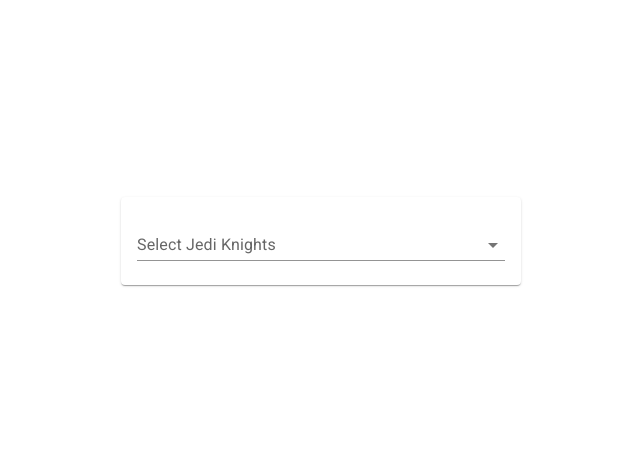
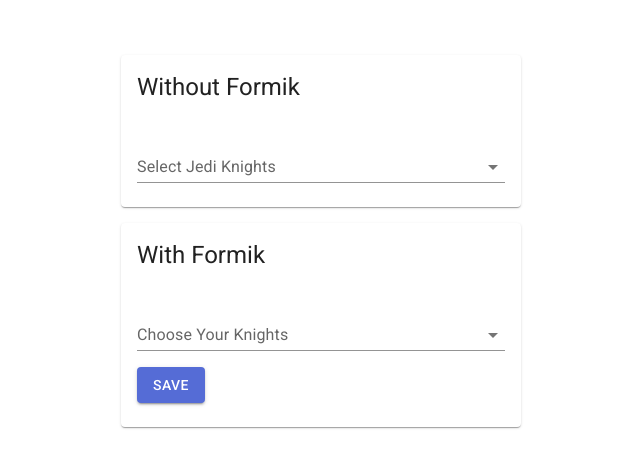
Before and after one commit to alwint3r/mui-autocomplete-formik-custom, a React (Vite) app: page / in a window 1280 px wide. Shown: the part 159-626 px from the top of the page, without its empty margins (319-959 px from the left). Built offline with nearby package versions, Linux system fonts and the light colour scheme.

Commit message:
custom autocomplete field for formik

```diff
--- a/src/App.tsx
+++ b/src/App.tsx
@@ -1,4 +1,13 @@
-import { Box, Card, CardContent } from "@mui/material";
+import {
+  Box,
+  Button,
+  Card,
+  CardContent,
+  CardHeader,
+  LinearProgress,
+} from "@mui/material";
+import { Form, Formik } from "formik";
+import CustomAutocompleteField from "./CustomAutocompleteField";
 import { jediKnights } from "./dummy_data";
 import MyAutocomplete from "./MyAutocomplete";
 
@@ -9,10 +18,51 @@
       justifyContent="center"
       alignItems="center"
       minHeight="100vh"
+      flexDirection="column"
     >
       <Card sx={{ width: 400 }}>
+        <CardHeader title="Without Formik" />
         <CardContent>
-          <MyAutocomplete options={jediKnights} label="Select Jedi Knights" />
+          <MyAutocomplete
+            options={jediKnights}
+            label="Select Jedi Knights"
+            onChange={(value) => {
+              console.log(value);
+            }}
+          />
+        </CardContent>
+      </Card>
+      <Box mt={2} />
+      <Card sx={{ width: 400 }}>
+        <CardHeader title="With Formik" />
+        <CardContent>
+          <Formik
+            initialValues={{
+              jedi_knights: [],
+            }}
+            onSubmit={(value, { setSubmitting, resetForm }) => {
+              console.log(value);
+              resetForm();
+              setSubmitting(false);
+            }}
+          >
+            {({ isSubmitting }) => (
+              <Form>
+                <CustomAutocompleteField
+                  autoCompleteProps={{
+                    options: jediKnights,
+                    label: "Choose Your Knights",
+                  }}
+                  name="jedi_knights"
+                />
+                {isSubmitting ? <LinearProgress /> : null}
+                <Box mt={2} />
+                <Button variant="contained" type="submit" color="primary">
+                  Save
+                </Button>
+              </Form>
+            )}
+          </Formik>
         </CardContent>
       </Card>
     </Box>
--- /dev/null
+++ b/src/CustomAutocompleteField.tsx
@@ -0,0 +1,24 @@
+import { useField } from "formik";
+import MyAutocomplete, { MyAutocompleteProps } from "./MyAutocomplete";
+
+interface CustomAutocompleteFieldProps {
+  autoCompleteProps: Omit<MyAutocompleteProps, "onChange" | "value">;
+  name: string;
+}
+
+function CustomAutocompleteField(props: CustomAutocompleteFieldProps) {
+  const { autoCompleteProps, name } = props;
+  const [field, meta, helpers] = useField(name);
+
+  return (
+    <div>
+      <MyAutocomplete
+        value={field.value}
+        onChange={(value) => helpers.setValue(value)}
+        {...autoCompleteProps}
+      />
+    </div>
+  );
+}
+
+export default CustomAutocompleteField;
--- a/src/MyAutocomplete.tsx
+++ b/src/MyAutocomplete.tsx
@@ -2,26 +2,56 @@
 import CheckBoxOutlineBlankIcon from "@mui/icons-material/CheckBoxOutlineBlank";
 import CheckBoxIcon from "@mui/icons-material/CheckBox";
 import { SyntheticEvent, useCallback, useState } from "react";
-import { SettingsSuggestOutlined } from "@mui/icons-material";
 
 const icon = <CheckBoxOutlineBlankIcon fontSize="small" />;
 const checkedIcon = <CheckBoxIcon fontSize="small" />;
 
-type MyAutocompleteOption = {
+export type MyAutocompleteOption = {
   label: string;
   value: string;
 };
 
-type MyAutocompleteProps = {
+export type MyAutocompleteProps = {
   options: MyAutocompleteOption[];
   label: string;
+  onChange: (value: MyAutocompleteOption | Array<MyAutocompleteOption>) => void;
+  value?: MyAutocompleteOption | Array<MyAutocompleteOption>;
 };
 
+function getValidValues(
+  provided: MyAutocompleteOption | Array<MyAutocompleteOption>,
+  options: Array<MyAutocompleteOption>
+): Array<MyAutocompleteOption> {
+  if (Array.isArray(provided)) {
+    if (provided.length < 1) {
+      return [];
+    }
+
+    const providedValues = provided.map((provided) => provided.value);
+    const optionValues = options.map((option) => option.value);
+    const validValues = providedValues.filter((provided) =>
+      optionValues.includes(provided)
+    );
+
+    return validValues.map((value) => ({
+      value,
+      label: options.find((option) => option.value === value)?.label || value,
+    }));
+  }
+
+  const optionValues = options.map((option) => option.value);
+  if (optionValues.includes(provided.value)) {
+    return [provided];
+  }
+
+  return [];
+}
+
 function MyAutocomplete(props: MyAutocompleteProps) {
-  const { options, label } = props;
-  const [selectedItems, setSelectedItems] = useState<MyAutocompleteOption[]>(
-    []
-  );
+  const { options, label, onChange, value } = props;
+  const validValues = getValidValues(value || [], options);
+  const [selectedItems, setSelectedItems] =
+    useState<MyAutocompleteOption[]>(validValues);
   const isAllSelected = selectedItems.length === options.length;
   const handleChange = useCallback(
     (
@@ -34,23 +64,27 @@
           (selected) => selected.value === "select-all"
         );
         const isSelectAllSelected = selectAll !== undefined;
+        const selectedItems = isSelectAllSelected ? [...options] : value;
 
-        if (isSelectAllSelected) {
-          setSelectedItems([...options]);
-        } else {
-          setSelectedItems(value);
-        }
+        setSelectedItems(selectedItems);
+        onChange(selectedItems);
       } else {
         setSelectedItems([value]);
+        onChange([value]);
       }
     },
     []
   );
 
+  const renderedOptions: MyAutocompleteOption[] = [
+    { value: "select-all", label: "Select All" },
+    ...options,
+  ];
+
   return (
     <Autocomplete
       id="my-autocomplete"
-      options={[{ value: "select-all", label: "Select All" }, ...options]}
+      options={renderedOptions}
       getOptionLabel={(option) => option.label}
       renderOption={(props, option, { selected }) => {
         const selectAllProps =
```
